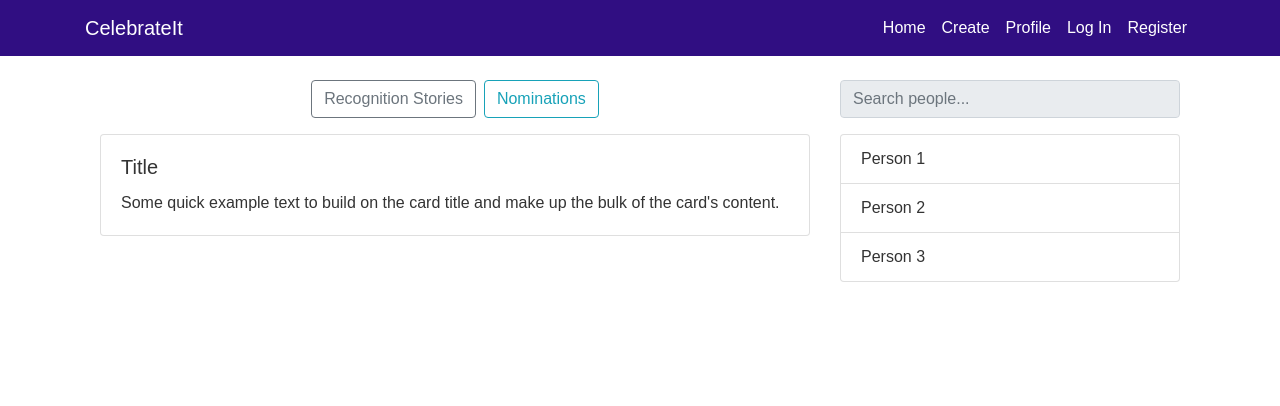
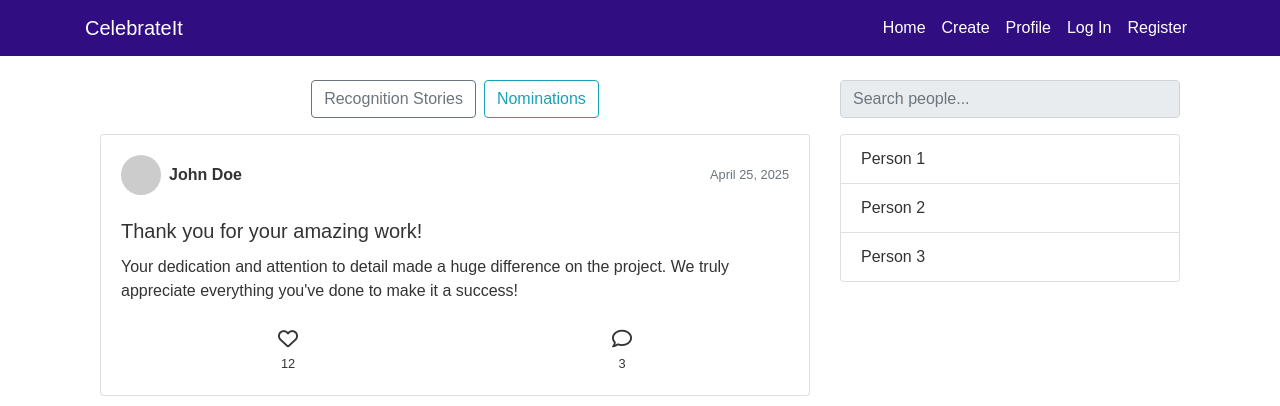
Before and after one commit to SophieDufrane/celebrateit-platform, a React (Create React App) app in the folder celebrateit_frontend/: page / in a window 1280 px wide. Shown: the top 406 px of the page. Built offline with nearby package versions, Linux system fonts and the light colour scheme.

Commit message:
Build basic Feed layout with one fake post

```diff
--- a/celebrateit_frontend/src/pages/LoggedInHomePage.js
+++ b/celebrateit_frontend/src/pages/LoggedInHomePage.js
@@ -15,14 +15,52 @@ const LoggedInHomePage = () => {
             <Button variant="outline-info">Nominations</Button>
           </div>
 
-          {/* One Empty Card */}
+          {/* One Fake Card */}
           <Card className="mb-3">
             <Card.Body>
-              <Card.Title>Title</Card.Title>
+              {/* Top Section: Icon + Name + Date */}
+              <div className="d-flex align-items-center justify-content-between mb-4">
+                {/* Avatar */}
+                <div
+                  style={{
+                    width: "40px",
+                    height: "40px",
+                    borderRadius: "50%",
+                    backgroundColor: "#ccc",
+                  }}
+                ></div>
+
+                {/* Author Name */}
+                <strong className="ml-2 flex-grow-1">John Doe</strong>
+
+                {/* Date */}
+                <small className="text-muted">April 25, 2025</small>
+              </div>
+              <Card.Title>Thank you for your amazing work!</Card.Title>
               <Card.Text>
-                Some quick example text to build on the card title and make up
-                the bulk of the card's content.
+                Your dedication and attention to detail made a huge difference
+                on the project. We truly appreciate everything you've done to
+                make it a success!
               </Card.Text>
+
+              {/* Like and Comment Icons */}
+              <div className="d-flex justify-content-around mt-4">
+                <div className="text-center">
+                  <i className="far fa-heart fa-lg"></i>
+                  <div>
+                    <small>12</small>
+                  </div>
+                  {/* Fake like count */}
+                </div>
+
+                <div className="text-center">
+                  <i className="far fa-comment fa-lg"></i>
+                  <div>
+                    <small>3</small>
+                  </div>
+                  {/* Fake comment count */}
+                </div>
+              </div>
             </Card.Body>
           </Card>
         </Col>
```
